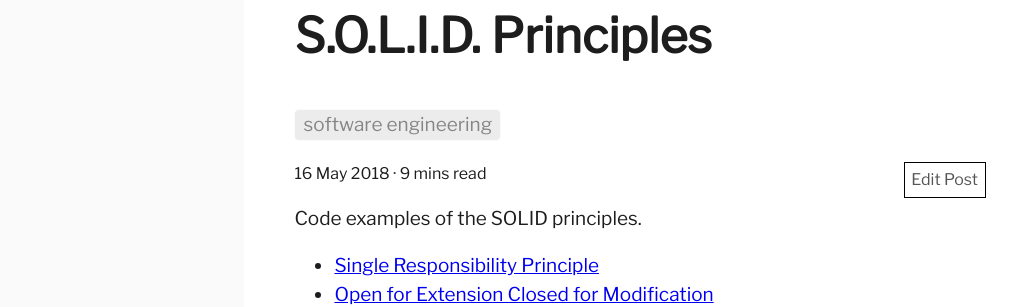
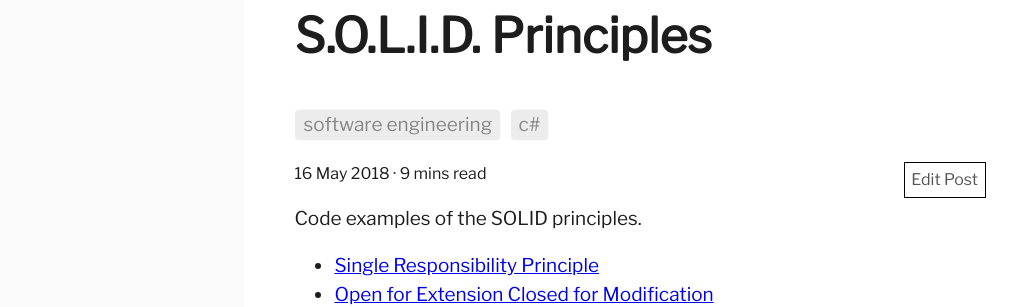
Before and after one commit to harrymt/blog, a Jekyll site: the page built from _posts/2018-05-16-SOLID-principles.md, in a window 1280 px wide and 900 px high. Shown: the part 195-502 px from the top of the window, without its empty margins (0-1024 px from the left). Built offline with Jekyll 4.4.1, drawn with Linux system fonts in a browser that asks for light colours.

Commit message:
Added c# tag

```diff
--- a/_posts/2018-05-16-SOLID-principles.md
+++ b/_posts/2018-05-16-SOLID-principles.md
@@ -1,7 +1,7 @@
 ---
 layout: post
 title: S.O.L.I.D. Principles
-tags: [software engineering]
+tags: [software engineering, c#]
 ---
 
 Code examples of the SOLID principles.
```
